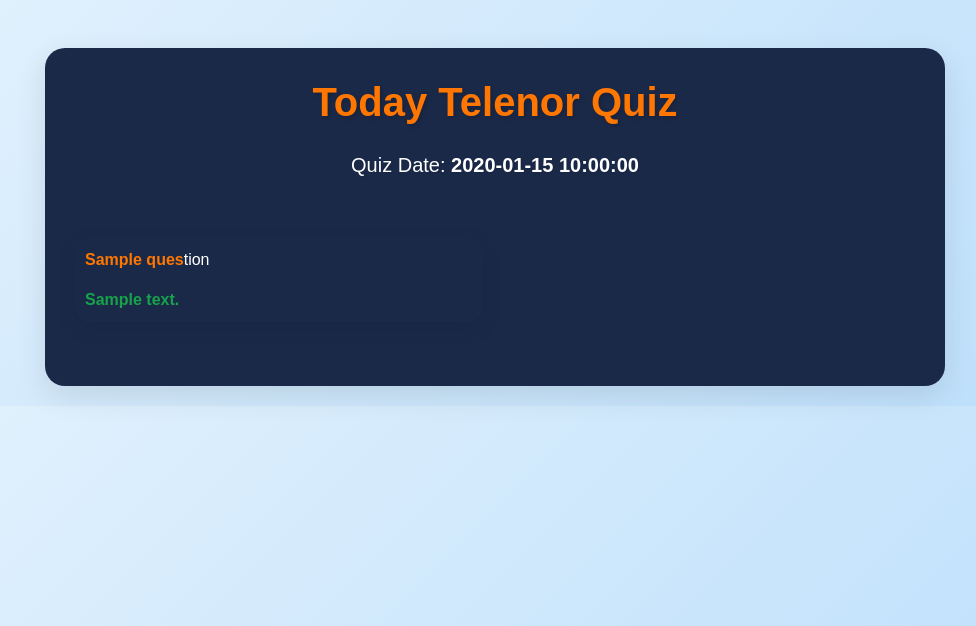
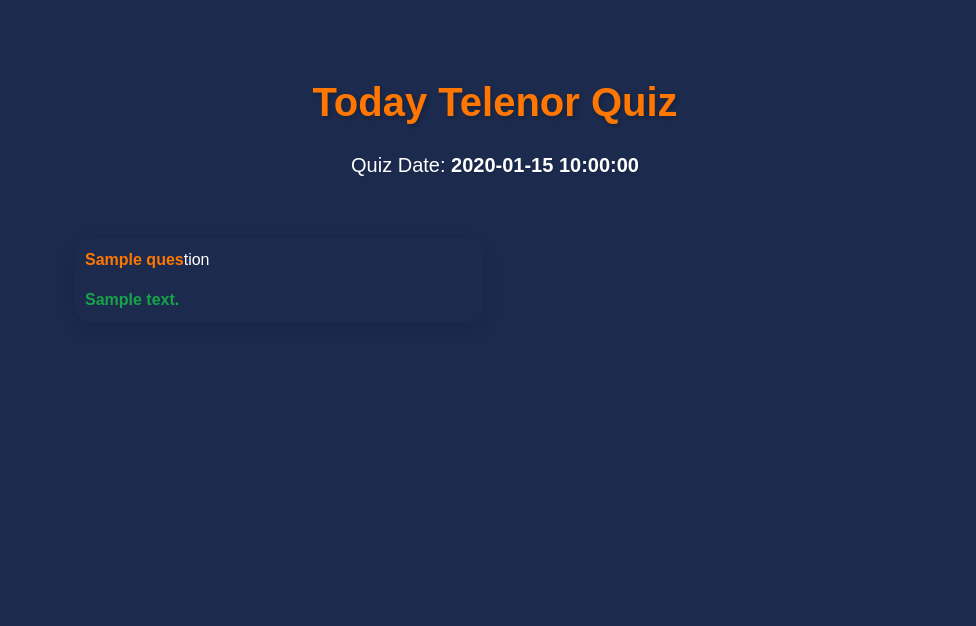
Before and after one commit to AmirAbbas101/telenor-quiz-app, a Flask app: template templates/index.html in a window 1280 px wide. Shown: the top 626 px of the page, without its empty margins (145-1121 px from the left). Run offline with Flask 3, Linux system fonts and the light colour scheme; the template is opened without the code that fills it: most values are stand-ins (such as "Sample title", 1, 10 or a date in 2020).

Commit message:
Change colors and remove sponser image

```diff
--- a/templates/index.html
+++ b/templates/index.html
@@ -17,7 +17,7 @@
         integrity="sha384-KyZXEAg3QhqLMpG8r+8fhAXLR7+7b5KFFZGzpTC2thJYBlc6w3N7yD0XOwlou6w4" crossorigin="anonymous">
     <style>
         body {
-            background: linear-gradient(135deg, #e3f2fd, #bbdefb);
+            background-color: #1b2a4d;
             font-family: 'Arial', sans-serif;
         }
 
@@ -63,12 +63,10 @@
         }
 
         .container {
-            background-color: #1b2949;
             max-width: 900px;
             margin: 20px auto;
             padding: 30px;
             border-radius: 20px;
-            box-shadow: 0px 10px 30px rgba(0, 0, 0, 0.1);
         }
 
         .text-center {
```
